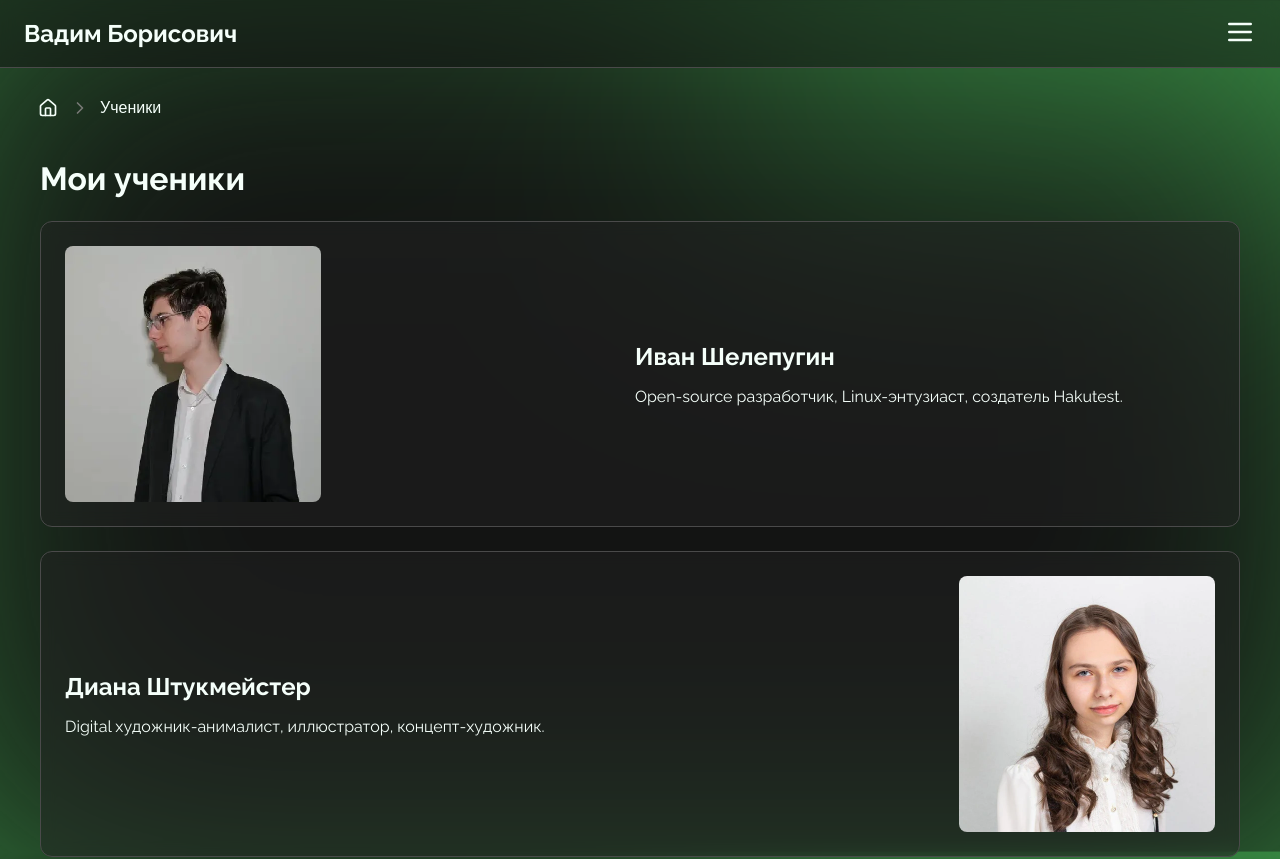
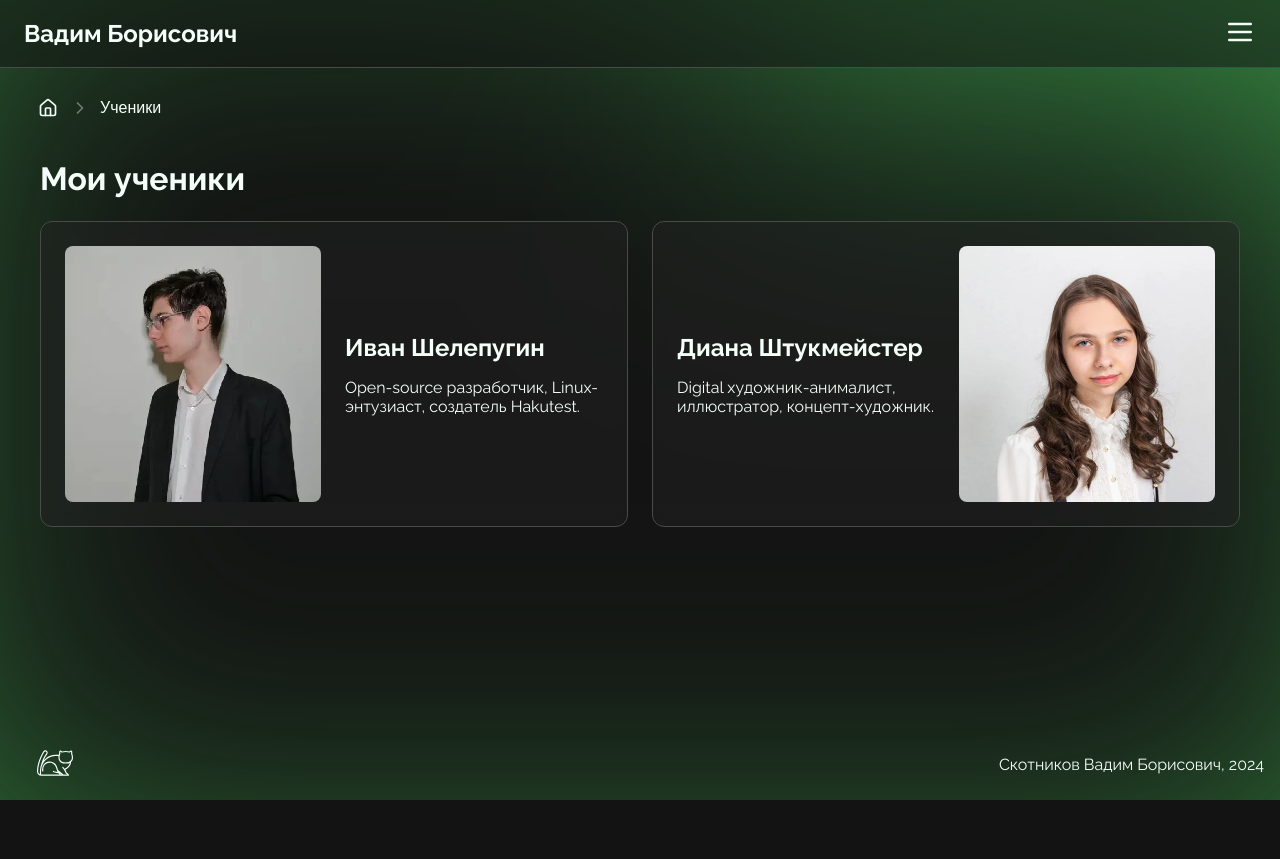
Before and after one commit to svbinf-ru/svbinf.ru, a Next.js app: page /students in a window 1280 px wide. Shown: the top 859 px of the page. After the commit the page ends 800 px from the top, so only its background shows below. Built offline with nearby package versions, Linux system fonts and the light colour scheme.

Commit message:
chore(students): two column layout

```diff
--- a/app/students/page.tsx
+++ b/app/students/page.tsx
@@ -4,6 +4,7 @@ import { Breadcrumbs } from '@/components/Breadcrumbs'
 import { CardLink } from '@/components/CardLink'
 import { Container } from '@/components/Container'
 import { students } from '@/content/students/students'
+import { GridTwoColumns } from '@/components/GridTwoColumns'
 
 export const metadata: Metadata = {
     title: 'Ученики',
@@ -15,6 +16,7 @@ export default function Secrets() {
             <Breadcrumbs items={[{ href: '/students', label: 'Ученики' }]} />
             <Container>
                 <h1>Мои ученики</h1>
+                <GridTwoColumns>
                     {students.map((s, i) => (
                         <CardLink
                             key={s.name}
@@ -30,6 +32,7 @@ export default function Secrets() {
                             <p>{s.description}</p>
                         </CardLink>
                     ))}
+                </GridTwoColumns>
             </Container>
         </main>
     )
```
Lines whose indentation alone changed are shown as unchanged.
